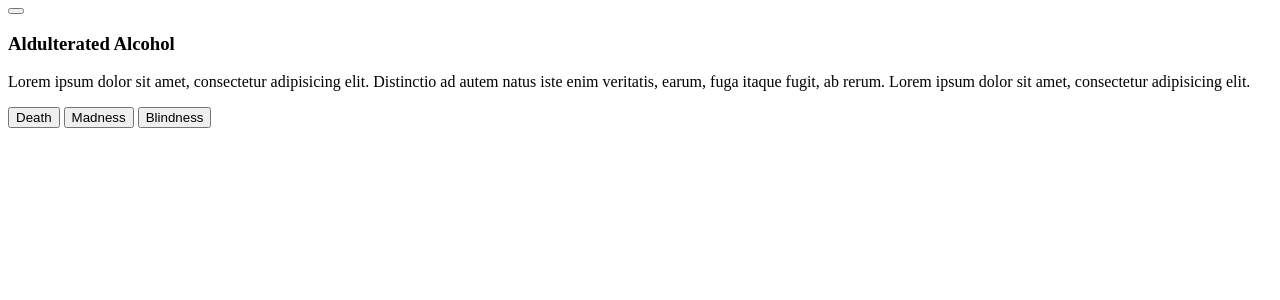
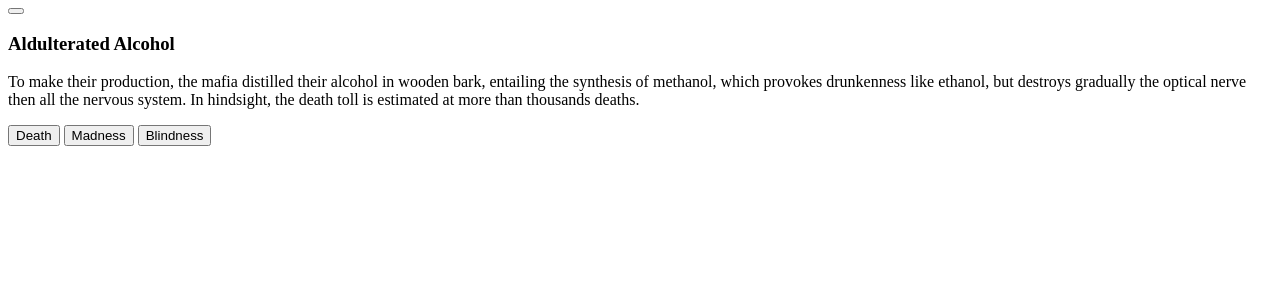
Before and after one commit to BaptisteVillain/prohibition, a PHP site: template views/pages/civil/chapter-2/2-2.twig in a window 1280 px wide. Shown: the top 300 px of the page. Run offline with PHP 8.4, Linux system fonts and the light colour scheme; the template is opened without the code that fills it, so the values that code supplies are empty; some libraries are stand-ins or nearby versions.

Commit message:
:rocket: civil-2-2 content

```diff
--- a/views/pages/civil/chapter-2/2-2.twig
+++ b/views/pages/civil/chapter-2/2-2.twig
@@ -5,8 +5,8 @@
 <div class="content">
   <h3 class="subtitle">Aldulterated Alcohol</h3>
   <p>
-    Lorem ipsum dolor sit amet, consectetur adipisicing elit. Distinctio ad autem natus iste enim veritatis, earum, fuga itaque fugit, ab rerum.
-    Lorem ipsum dolor sit amet, consectetur adipisicing elit.
+   To make their production, the mafia distilled their alcohol in wooden bark, entailing the synthesis of methanol, which provokes drunkenness like ethanol, but destroys gradually the optical nerve then all the nervous system.
+   In hindsight, the death toll is estimated at more than thousands deaths.
   </p>
 </div>
 
```
